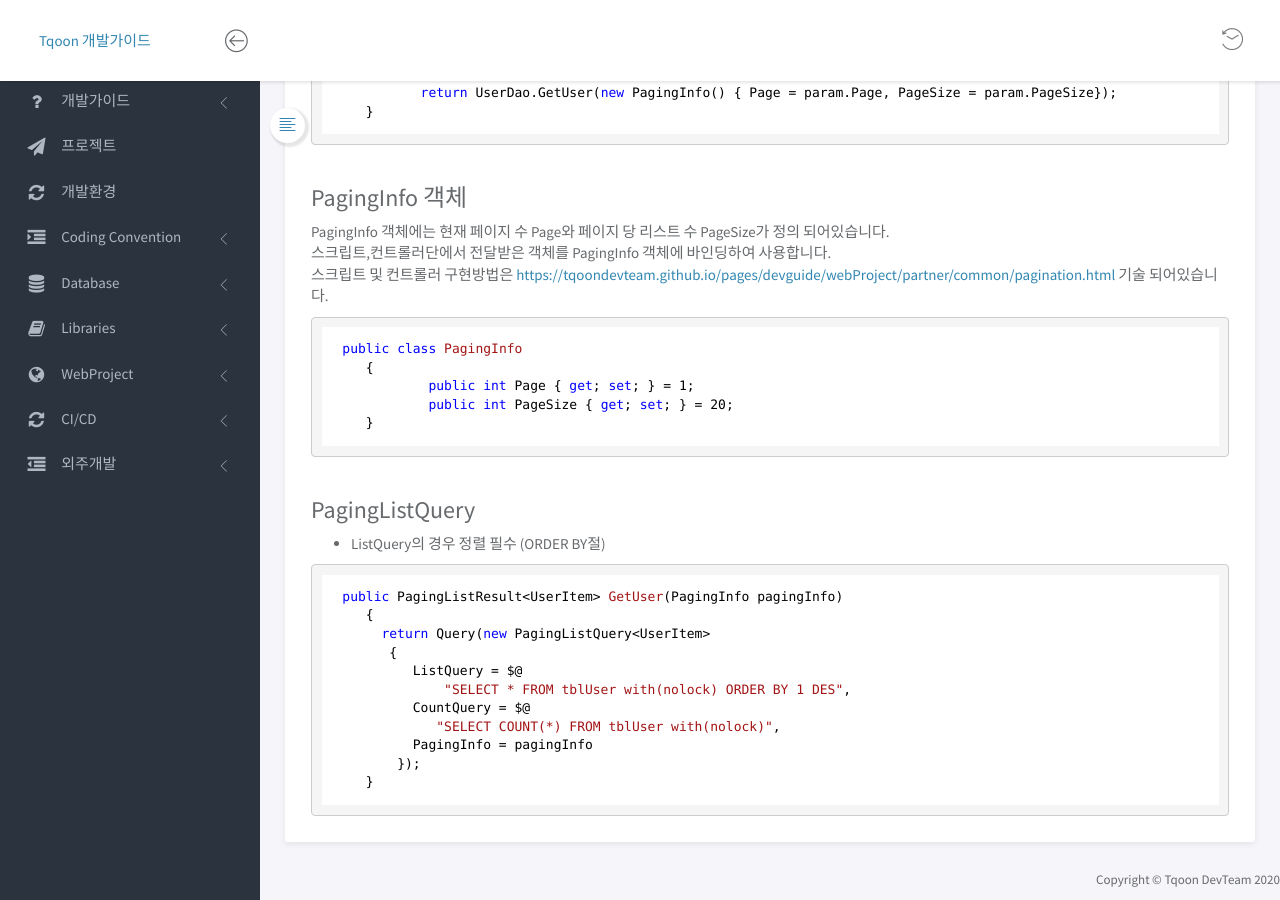
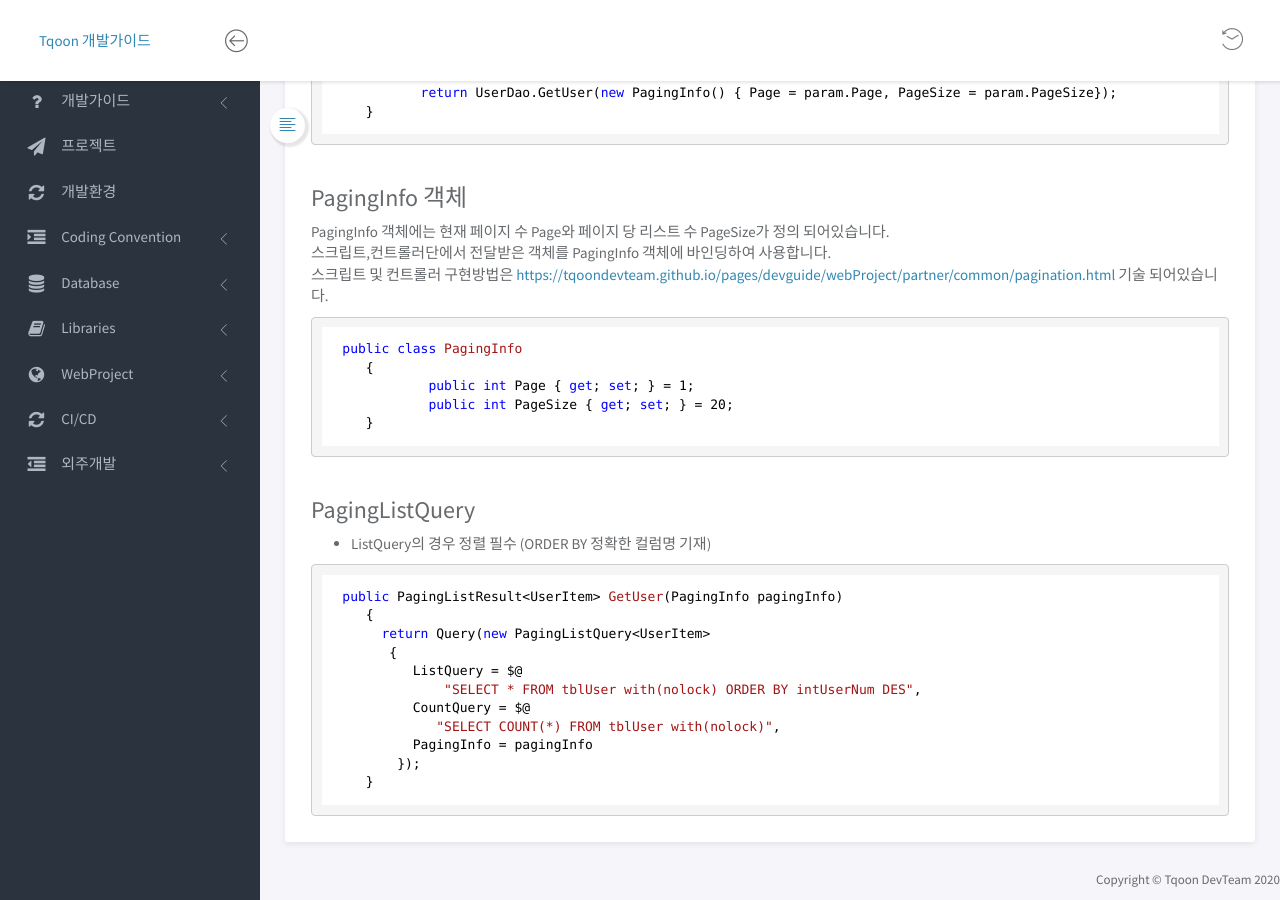
Before and after one commit to TqoonDevTeam/TqoonDevTeam.github.io, a Jekyll site: the page built from pages/devguide/webProject/tqoon2/paging.md, in a window 1280 px wide and 900 px high, scrolled down 752 px. Built offline with Jekyll 4.4.1, drawn with Linux system fonts in a browser that asks for light colours; nearby versions of some CDN libraries.

Commit message:
코드리뷰수정

````diff
--- a/pages/devguide/webProject/tqoon2/paging.md
+++ b/pages/devguide/webProject/tqoon2/paging.md
@@ -47,7 +47,7 @@ PagingInfo 객체에는 현재 페이지 수 Page와 페이지 당 리스트 수
     }
 ```
 ###  PagingListQuery<T>
- * ListQuery의 경우 정렬 필수 (ORDER BY절)
+ * ListQuery의 경우 정렬 필수 (ORDER BY 정확한 컬럼명 기재)
 
 ```c#
  public PagingListResult<UserItem> GetUser(PagingInfo pagingInfo)
@@ -55,7 +55,7 @@ PagingInfo 객체에는 현재 페이지 수 Page와 페이지 당 리스트 수
       return Query(new PagingListQuery<UserItem>
        {
           ListQuery = $@
-              "SELECT * FROM tblUser with(nolock) ORDER BY 1 DES",
+              "SELECT * FROM tblUser with(nolock) ORDER BY intUserNum DES",
           CountQuery = $@
              "SELECT COUNT(*) FROM tblUser with(nolock)",
           PagingInfo = pagingInfo
````
